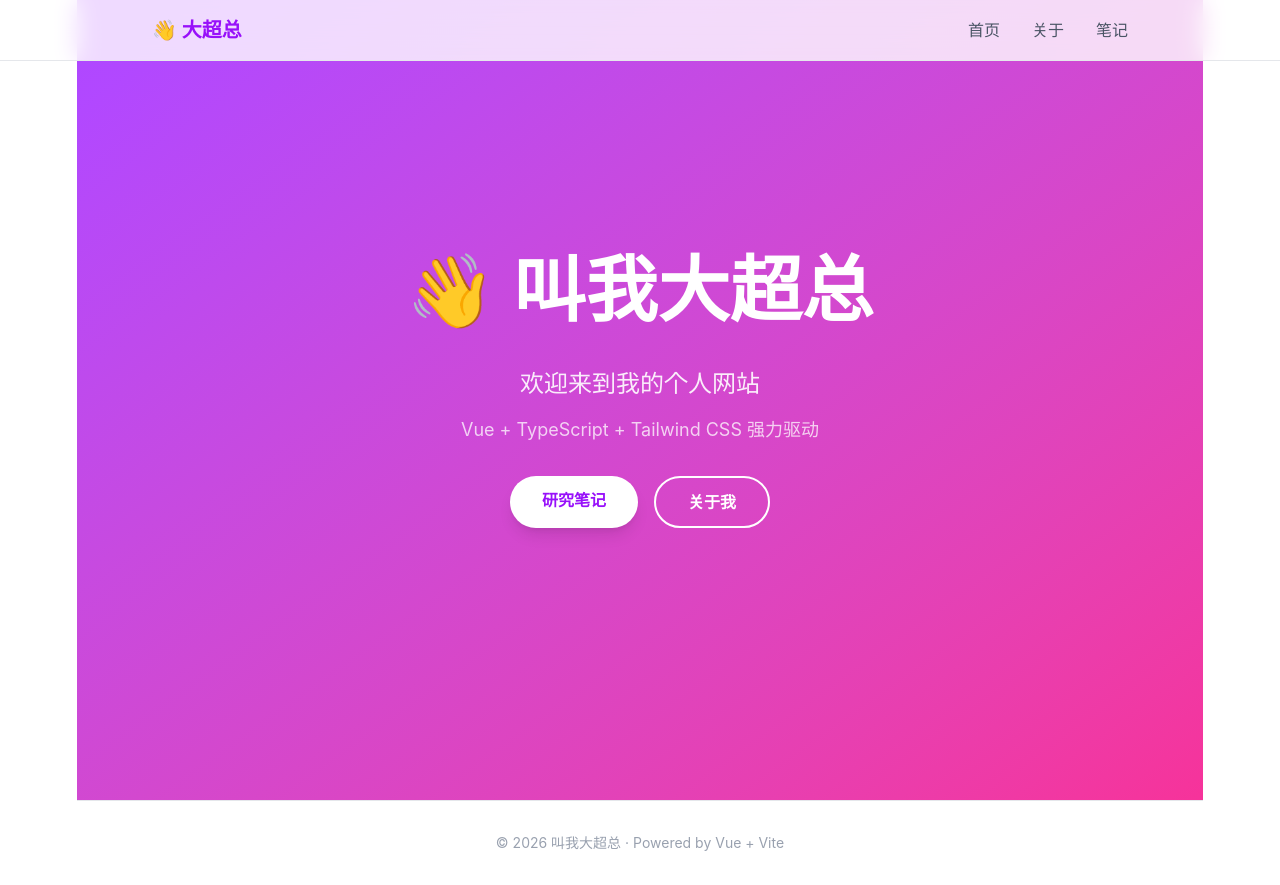
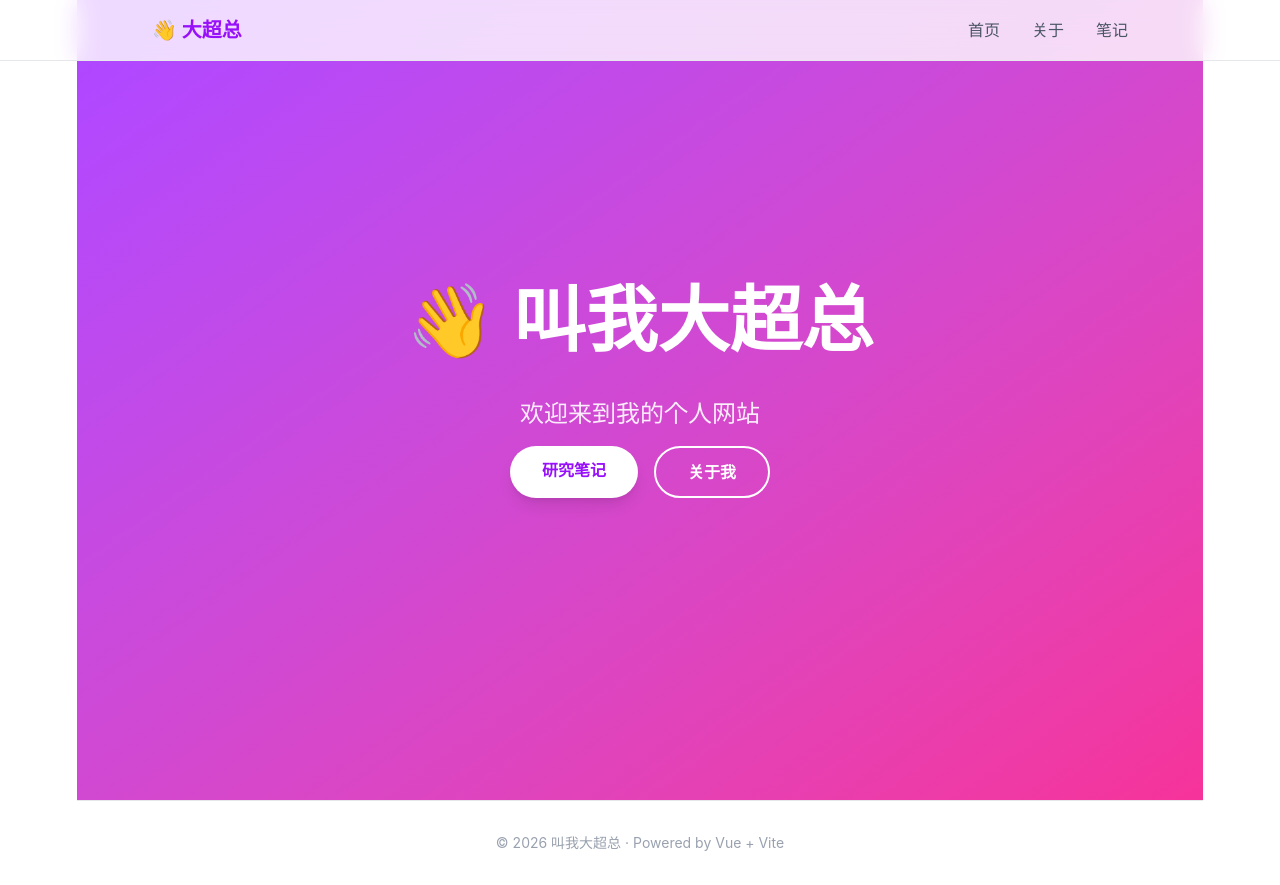
Before and after one commit to ShadowPaladinChao/shadowpaladinchao.github.io, a Vue app: page /notes/1 in a window 1280 px wide. Built offline with nearby package versions, Linux system fonts and the light colour scheme.

Commit message:
docs: 添加开发者文档文件夹，移除主页技术栈描述

```diff
--- a/src/pages/Home.vue
+++ b/src/pages/Home.vue
@@ -10,9 +10,7 @@
       <p class="text-xl sm:text-2xl mb-4 opacity-90">
         欢迎来到我的个人网站
       </p>
-      <p class="text-lg opacity-75 mb-8">
-        Vue + TypeScript + Tailwind CSS 强力驱动
-      </p>
+
       <div class="flex gap-4 justify-center flex-wrap">
         <router-link
           to="/notes"
```
Also changed, not shown: 3 other files (tests, documents, lock files or other folders).
